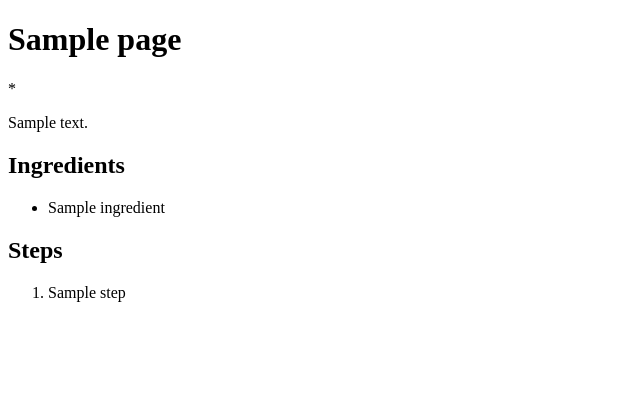
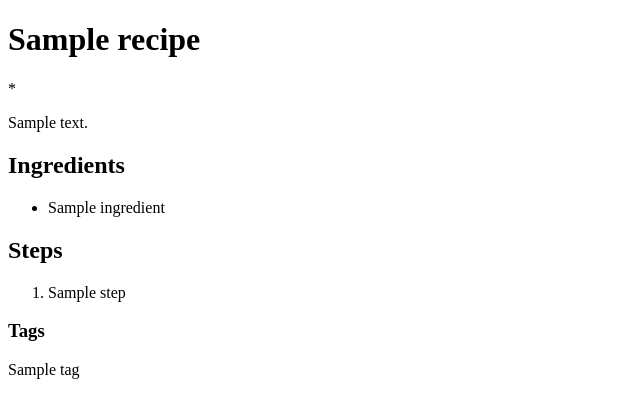
Before and after one commit to lapp14/food-is-mood, a Python web app: template food-is-mood/recipes/templates/recipe_view.jinja2 in a window 1280 px wide. Shown: the part 60-478 px from the top of the page, without its empty margins (0-640 px from the left). Run offline with Jinja, Linux system fonts and the light colour scheme; the template is opened without the code that fills it: most values are stand-ins (such as "Sample title", 1, 10 or a date in 2020).

Commit message:
Implement recipe tags

```diff
--- a/food-is-mood/recipes/models.py
+++ b/food-is-mood/recipes/models.py
@@ -22,7 +22,7 @@ class Recipe(Base):
 
     ingredients = relationship("RecipeIngredient", backref="recipes")
     steps = relationship("RecipeStep", backref="recipes")
-    # tags = relationship('RecipeTag', backref="recipes")
+    tags = relationship('RecipeTag', backref="recipes")
 
     def __getitem__(self, item):
         return getattr(self, item)
@@ -50,7 +50,7 @@ class RecipeStep(Base):
 class Tag(Base):
     __tablename__ = "tags"
     uid = Column(Integer, primary_key=True)
-    tag = Column(String)
+    tag = Column(String, nullable=False, unique=True)
 
 
 class RecipeTag(Base):
--- a/food-is-mood/recipes/templates/recipe_view.jinja2
+++ b/food-is-mood/recipes/templates/recipe_view.jinja2
@@ -3,33 +3,42 @@
 <head>
     <link rel="shortcut icon" href="{{request.static_url('recipes:static/favicon.ico')}}" />
     <link rel="stylesheet" href="{{request.static_url('recipes:static/app.css')}}"/>
-    <title>Food is Mood - {{ page.title }}</title>
+    <title>Food is Mood - {{ recipe.title }}</title>
 </head>
 <body>
   {% include 'components/nav.jinja2' %}
 
   <div class="content">
-    <h1 class="recipe-title">{{page.title}}</h1>
+    <h1 class="recipe-title">{{recipe.title}}</h1>
+
     <span class="recipe-ranking">
-      {% if page.rank %}
-        {% for star in range(page.rank) %}* {% endfor %}
+      {% if recipe.rank %}
+        {% for star in range(recipe.rank) %}* {% endfor %}
       {% else %}
-        {{ page.rank }}
+        {{ recipe.rank }}
       {% endif %}
     </span>
-    <p>{{page.description|safe}}</p>
+
+    <p>{{recipe.description|safe}}</p>
+
     <h2>Ingredients</h2>
     <ul class="ingredients">
-    {% for ingredient in page.ingredients %}
+    {% for ingredient in recipe.ingredients %}
       <li>{{ingredient.ingredient}}</li>
     {% endfor %}
     </ul>
+
     <h2>Steps</h2>
     <ol class="steps">
-    {% for step in page.steps %}
+    {% for step in recipe.steps %}
       <li>{{step.step}}</li>
     {% endfor %}
     </ol>
+
+    <h3>Tags</h3>
+    {% for tag in tags %}
+      {{tag.tag}}
+    {% endfor %}
   </div>
 </body>
 </html>
```
Also changed, not shown: food-is-mood/recipes/schema.py (+4 -4 lines), food-is-mood/recipes/views.py (+33 -7 lines), food-is-mood/recipes.sqlite.
